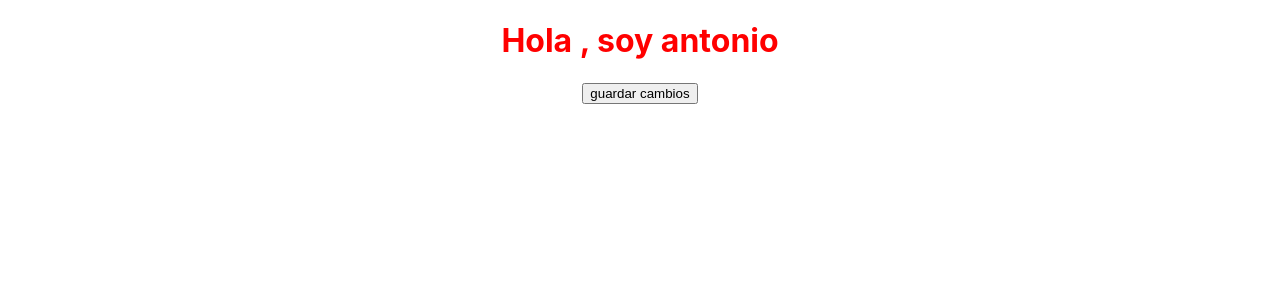
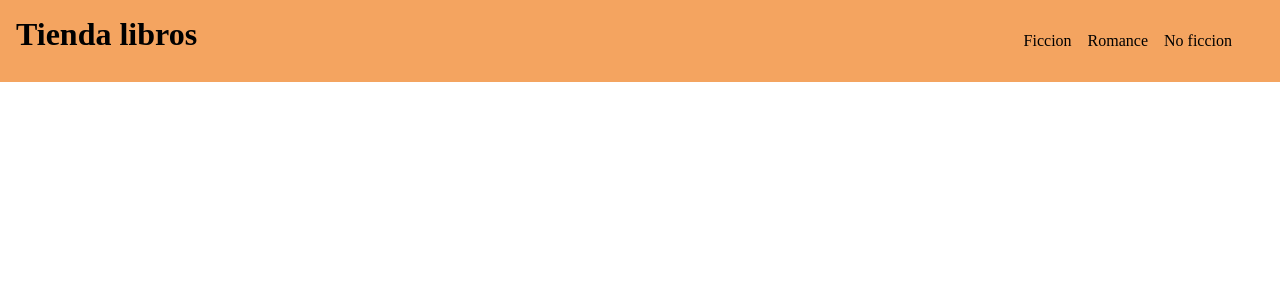
Before and after one commit to antonioGoeminne/TiendReact, a React (Create React App) app: page / in a window 1280 px wide. Shown: the top 300 px of the page. Built offline with nearby package versions, Linux system fonts and the light colour scheme.

Commit message:
desafio NavBar

```diff
--- a/src/App.css
+++ b/src/App.css
@@ -1,41 +1,12 @@
-.App {
-  text-align: center;
-}
+*{
+  box-sizing: border-box;
+  margin: 0;
+  padding: 0;
+  text-decoration: none;
+  list-style: none;
+ }
 
-.App-logo {
-  height: 40vmin;
-  pointer-events: none;
-}
-
-@media (prefers-reduced-motion: no-preference) {
-  .App-logo {
-    animation: App-logo-spin infinite 20s linear;
-  }
-}
-
-.App-header {
-  background-color: #282c34;
-  min-height: 100vh;
-  display: flex;
-  flex-direction: column;
-  align-items: center;
-  justify-content: center;
-  font-size: calc(10px + 2vmin);
-  color: white;
-}
-
-.App-link {
-  color: #61dafb;
-}
-
-@keyframes App-logo-spin {
-  from {
-    transform: rotate(0deg);
-  }
-  to {
-    transform: rotate(360deg);
-  }
-}
-.wow{
-  color:red;
-}
+ code {
+   font-family: source-code-pro, Menlo, Monaco, Consolas, 'Courier New',
+     monospace;
+ }
--- a/src/App.js
+++ b/src/App.js
@@ -1,16 +1,16 @@
-import logo from './logo.svg';
 import './App.css';
+import { NavBar } from '../src/components/navBar/NavBar'
 
 function App() {
   const name = 'antonio';
+  const lastName = 'Goeminne';
+
   const handleClick = () => alert("hola")
 
   return (
 
    <div className='App'>
-     <h1 className ='wow'>Hola , soy {name}</h1>
-     <button onClick={handleClick}>guardar cambios</button>
-     <nav></nav>
+     <NavBar userName={name} userLastName={lastName} onClick={handleClick}></NavBar>
    </div>
   );
 }
--- /dev/null
+++ b/src/components/navBar/NavBar.css
@@ -0,0 +1,23 @@
+.main-nav{
+    background-color: sandybrown;
+    width: 100%;
+    display: flex;
+    justify-content: space-between;
+}
+
+.brand-nav{
+   font-size: 2rem;
+   white-space: nowrap;
+   padding-top: 1rem;
+   padding-left: 1rem;
+}
+.click-categories{
+    display: flex;
+    padding: 2rem;
+    cursor: pointer;
+    flex-direction: row;
+}
+.click-categories li{
+    padding-right: 1rem;
+    white-space: nowrap;
+}
--- /dev/null
+++ b/src/components/navBar/NavBar.js
@@ -0,0 +1,14 @@
+import './NavBar.css'
+
+export const NavBar = ({ userName, userLastName, onClick, children }) => {
+    return (
+        <nav className="main-nav">
+            <h2 className="brand-nav" >Tienda libros </h2>
+            <ul className="click-categories">
+                <li onClick={onClick}>Ficcion</li>
+                <li onClick={onClick}>Romance</li>
+                <li onClick={onClick}>No ficcion</li>
+            </ul>
+        </nav>
+    );
+}
--- a/src/index.css
+++ b/src/index.css
@@ -1,10 +1,9 @@
 body {
-  margin: 0;
-  font-family: -apple-system, BlinkMacSystemFont, 'Segoe UI', 'Roboto', 'Oxygen',
-    'Ubuntu', 'Cantarell', 'Fira Sans', 'Droid Sans', 'Helvetica Neue',
-    sans-serif;
-  -webkit-font-smoothing: antialiased;
-  -moz-osx-font-smoothing: grayscale;
+ box-sizing: border-box;
+ margin: 0;
+ padding: 0;
+ text-decoration: none;
+ list-style: none;
 }
 
 code {
```
Also changed, not shown: src/components/navBar/navBar.jsx (deleted, +0 -7 lines).
